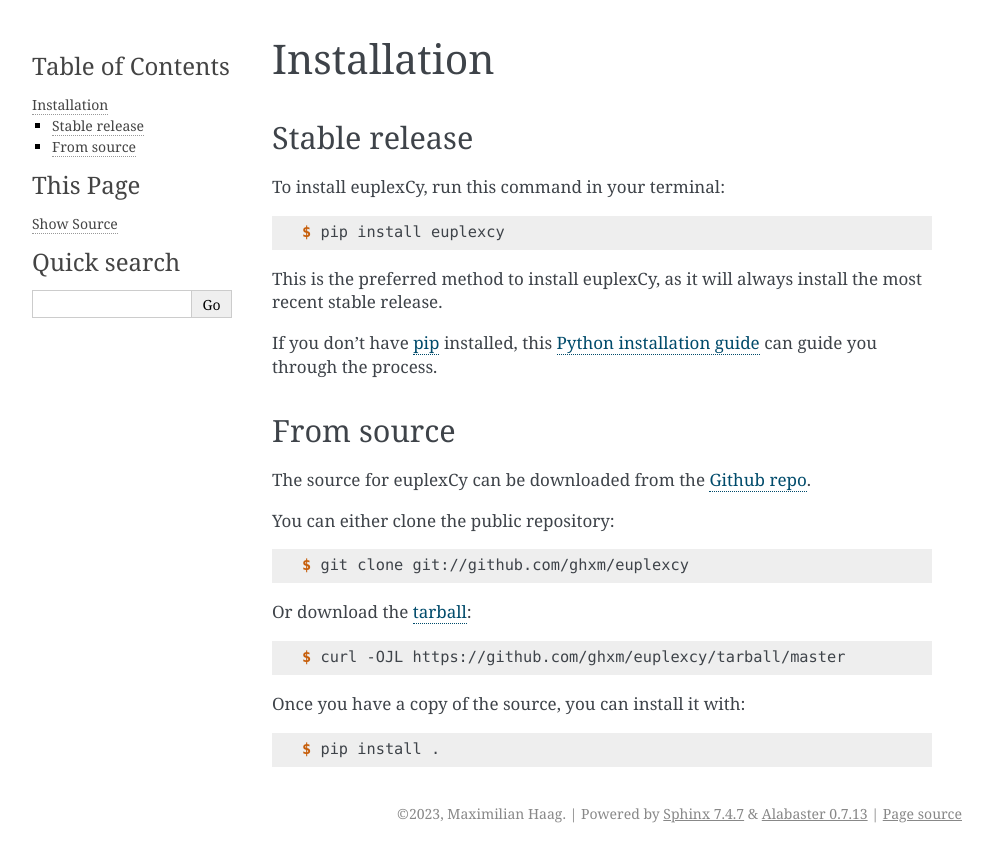
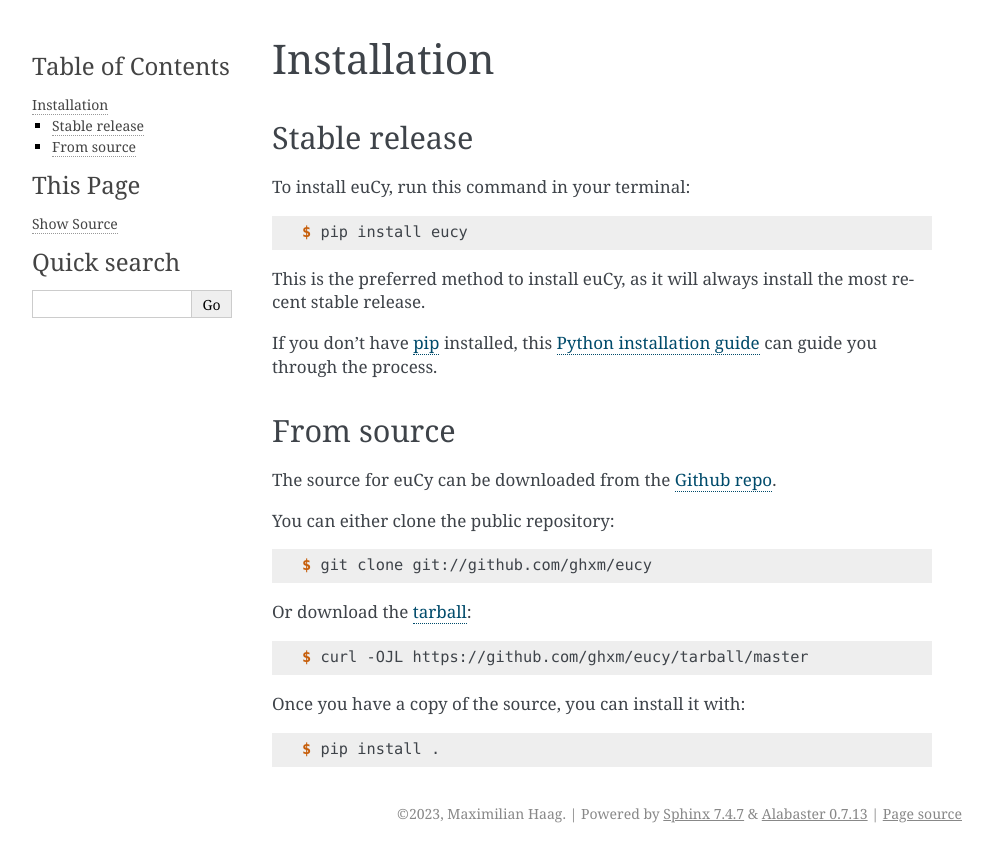
Before and after one commit to ghxm/euCy, a Sphinx documentation site: the page built from docs/installation.rst, in a window 1280 px wide. Shown: the top 862 px of the page, without its empty margins (148-1141 px from the left). Built offline with Sphinx 7.4.7, drawn with Linux system fonts in a browser that asks for light colours; pages that are not in the unit, such as notebooks, are missing from menus.

Commit message:
full renaming to euCy

```diff
--- a/docs/index.rst
+++ b/docs/index.rst
@@ -1,4 +1,4 @@
-Welcome to euplexCy's documentation!
+Welcome to euCy's documentation!
 ======================================
 
 .. toctree::
--- a/docs/installation.rst
+++ b/docs/installation.rst
@@ -8,13 +8,13 @@ Installation
 Stable release
 --------------
 
-To install euplexCy, run this command in your terminal:
+To install euCy, run this command in your terminal:
 
 .. code-block:: console
 
-    $ pip install euplexcy
+    $ pip install eucy
 
-This is the preferred method to install euplexCy, as it will always install the most recent stable release.
+This is the preferred method to install euCy, as it will always install the most recent stable release.
 
 If you don't have `pip`_ installed, this `Python installation guide`_ can guide
 you through the process.
@@ -26,19 +26,19 @@ you through the process.
 From source
 -----------
 
-The source for euplexCy can be downloaded from the `Github repo`_.
+The source for euCy can be downloaded from the `Github repo`_.
 
 You can either clone the public repository:
 
 .. code-block:: console
 
-    $ git clone git://github.com/ghxm/euplexcy
+    $ git clone git://github.com/ghxm/eucy
 
 Or download the `tarball`_:
 
 .. code-block:: console
 
-    $ curl -OJL https://github.com/ghxm/euplexcy/tarball/master
+    $ curl -OJL https://github.com/ghxm/eucy/tarball/master
 
 Once you have a copy of the source, you can install it with:
 
@@ -46,5 +46,5 @@ Once you have a copy of the source, you can install it with:
 
     $ pip install .
 
-.. _Github repo: https://github.com/ghxm/euplexCy
-.. _tarball: https://github.com/ghxm/euplexCy/tarball/master
+.. _Github repo: https://github.com/ghxm/euCy
+.. _tarball: https://github.com/ghxm/euCy/tarball/master
--- a/docs/usage.rst
+++ b/docs/usage.rst
@@ -2,6 +2,6 @@
 Usage
 =====
 
-To use euplexCy in a project::
+To use euCy in a project::
 
-    import euplexcy
+    import eucy
--- a/eucy/__init__.py
+++ b/eucy/__init__.py
@@ -1,4 +1,4 @@
-"""Top-level package for euplexCy."""
+"""Top-level package for euCy."""
 
 __author__ = """Maximilian Haag"""
 __email__ = 'maximilian.haag@gsi.uni-muenchen.de'
```
Also changed, not shown: CONTRIBUTING.rst (+9 -9 lines), README.rst (+8 -8 lines), pyproject.toml (+4 -4 lines), .bumpversion.cfg, .github/ISSUE_TEMPLATE.md, 8 other files.
